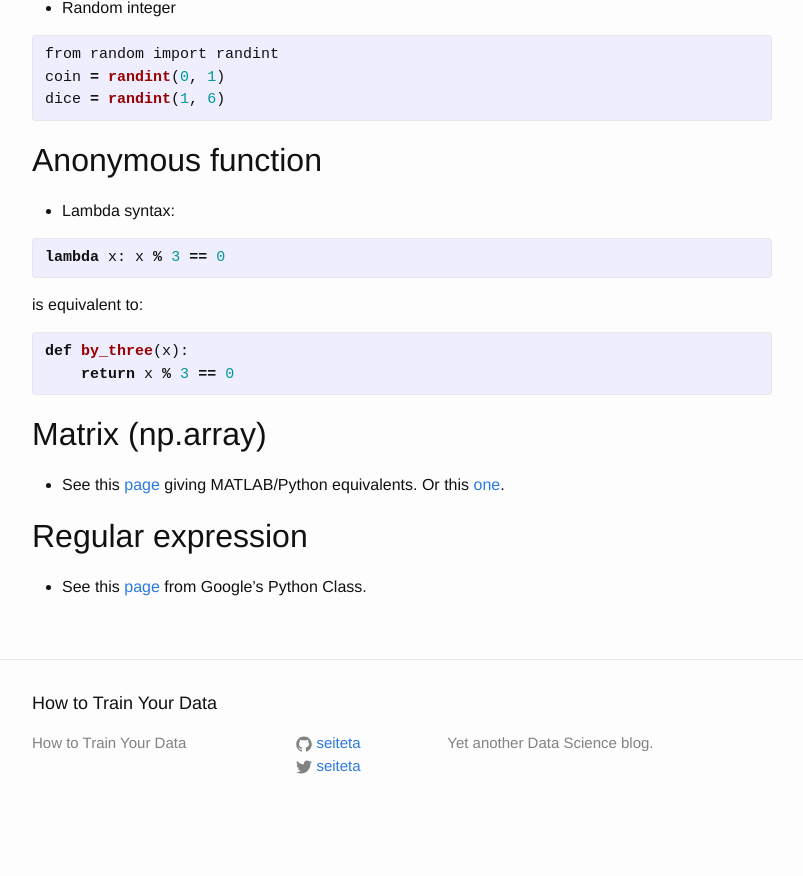
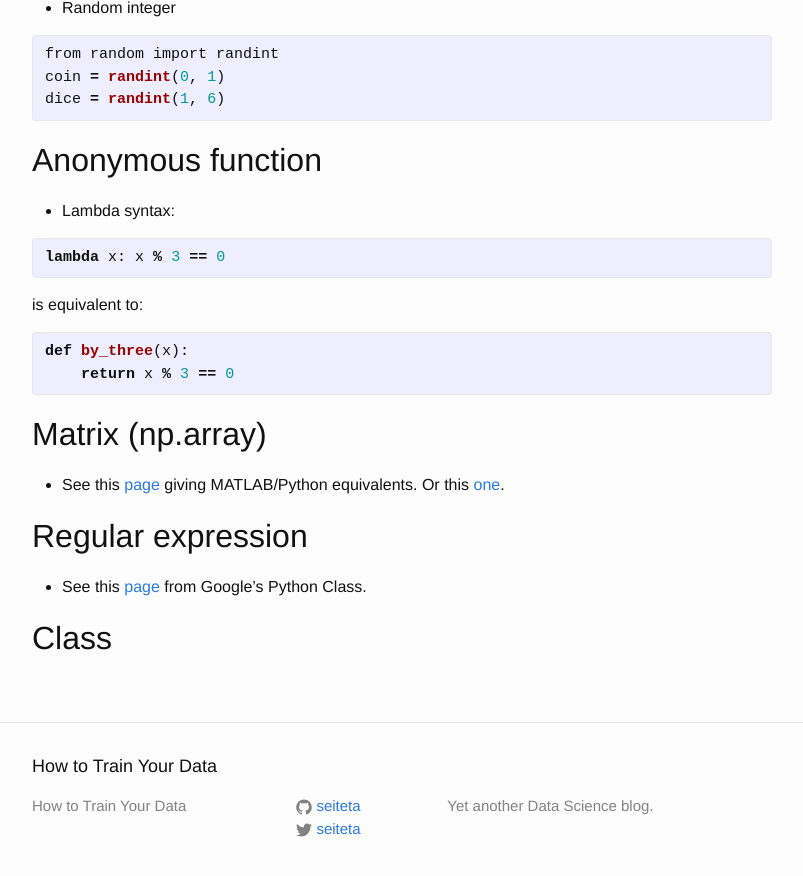
Before and after one commit to seiteta/seiteta.github.io_old, a Jekyll site: the page built from _posts/2014-11-23-python-reference.md, in a window 1280 px wide and 900 px high, scrolled down 4965 px. Shown: the top 876 px of the window, without its empty margins (238-1041 px from the left). Built offline with Jekyll 4.4.1, drawn with Linux system fonts in a browser that asks for light colours; before the commit the page ends 5802 px from its top, so only the background shows below that.

Commit message:
Update 2014-11-23-python-reference.md

```diff
--- a/_posts/2014-11-23-python-reference.md
+++ b/_posts/2014-11-23-python-reference.md
@@ -248,3 +248,5 @@ def by_three(x):
 
 ## Regular expression
 * See this [page](https://developers.google.com/edu/python/regular-expressions) from Google's Python Class.
+
+## Class
```
